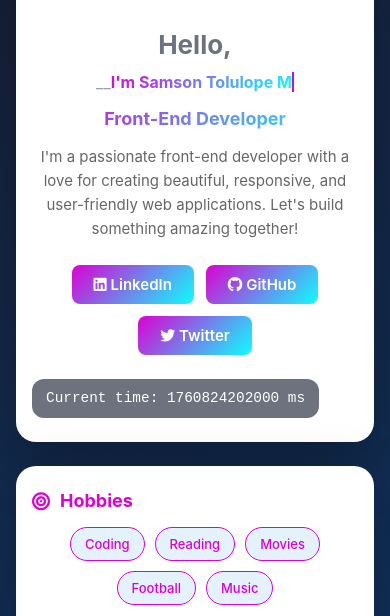
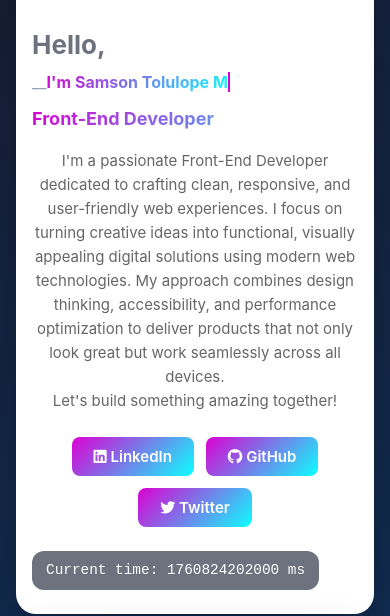
Before and after one commit to psalmotee/Profile-card, a plain HTML site: page index.html in a window 390 px wide. Shown: the part 263-879 px from the top of the page. Drawn offline with Linux system fonts and the light colour scheme.

Commit message:
Update index.html and styles.css to enhance layout and improve responsiveness

```diff
--- a/index.html
+++ b/index.html
@@ -55,8 +55,14 @@
                 </div>
                 <h2 class="profession">Front-End Developer</h2>
                 <p data-testid="test-user-bio">
-                  I'm a passionate front-end developer with a love for creating
-                  beautiful, responsive, and user-friendly web applications.
+                  I'm a passionate Front-End Developer
+                  dedicated to crafting clean, responsive, and user-friendly web
+                  experiences. I focus on turning creative ideas into
+                  functional, visually appealing digital solutions using modern
+                  web technologies. My approach combines design thinking,
+                  accessibility, and performance optimization to deliver
+                  products that not only look great but work seamlessly across
+                  all devices. <br>
                   Let's build something amazing together!
                 </p>
 
--- a/styles.css
+++ b/styles.css
@@ -143,7 +143,6 @@
 /* Text Section */
 .profile-text h1 {
   font-size: 26px;
-  text-align: center;
   color: var(--color-neutral);
   margin-bottom: 12px;
   animation: slideInLeft 0.8s ease-out;
@@ -151,7 +150,6 @@
 
 .typewriter-container {
   display: flex;
-  justify-content: center;
   align-items: center;
   margin-bottom: 16px;
   animation: slideInLeft 0.8s ease-out 0.2s both;
@@ -175,14 +173,12 @@
   background: var(--primary-bg);
   -webkit-background-clip: text;
   -webkit-text-fill-color: transparent;
-  text-align: center;
   animation: slideInLeft 0.8s ease-out 0.4s both;
 }
 
 .profile-text .profession {
-  margin-bottom: 16px;
+  margin-bottom: 20px;
   font-size: 18px;
-  text-align: center;
   color: var(--color-neutral);
 }
 
@@ -357,6 +353,10 @@
     font-size: 20px;
   }
 
+    .profile-text .profession {
+      font-size: 26px;
+    }
+
   .typewriter-line,
   .typewriter,
   .profile-text h2,
```
